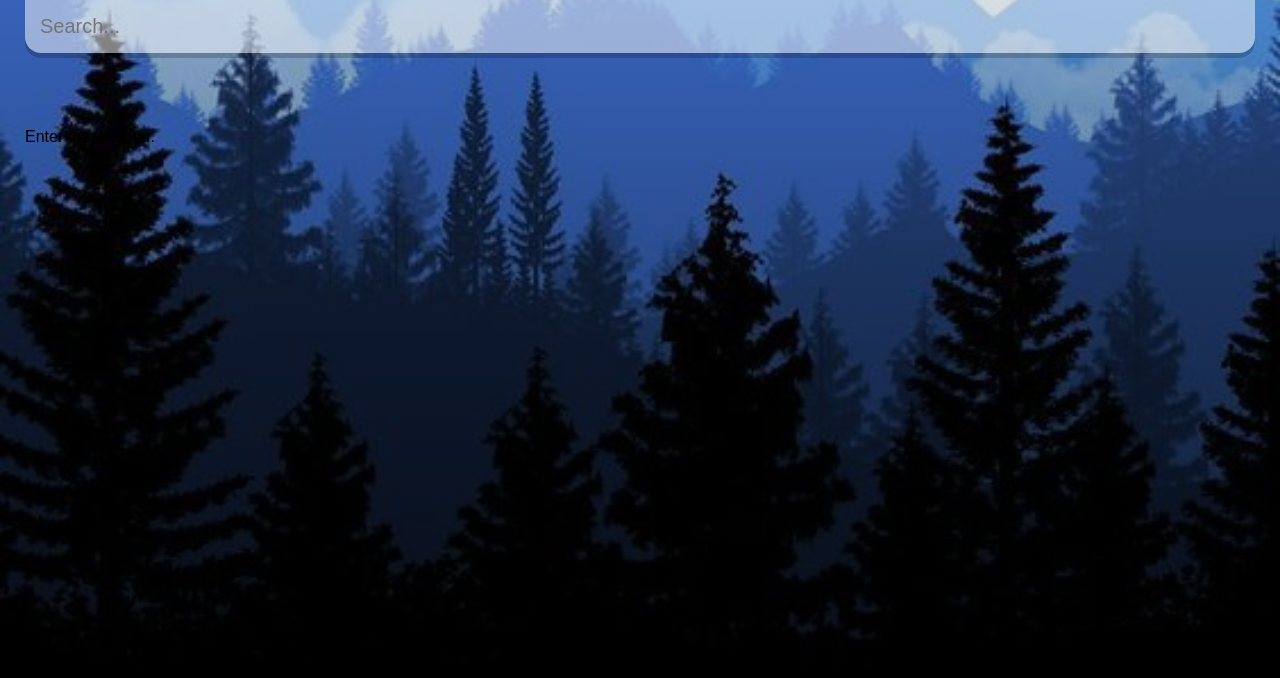
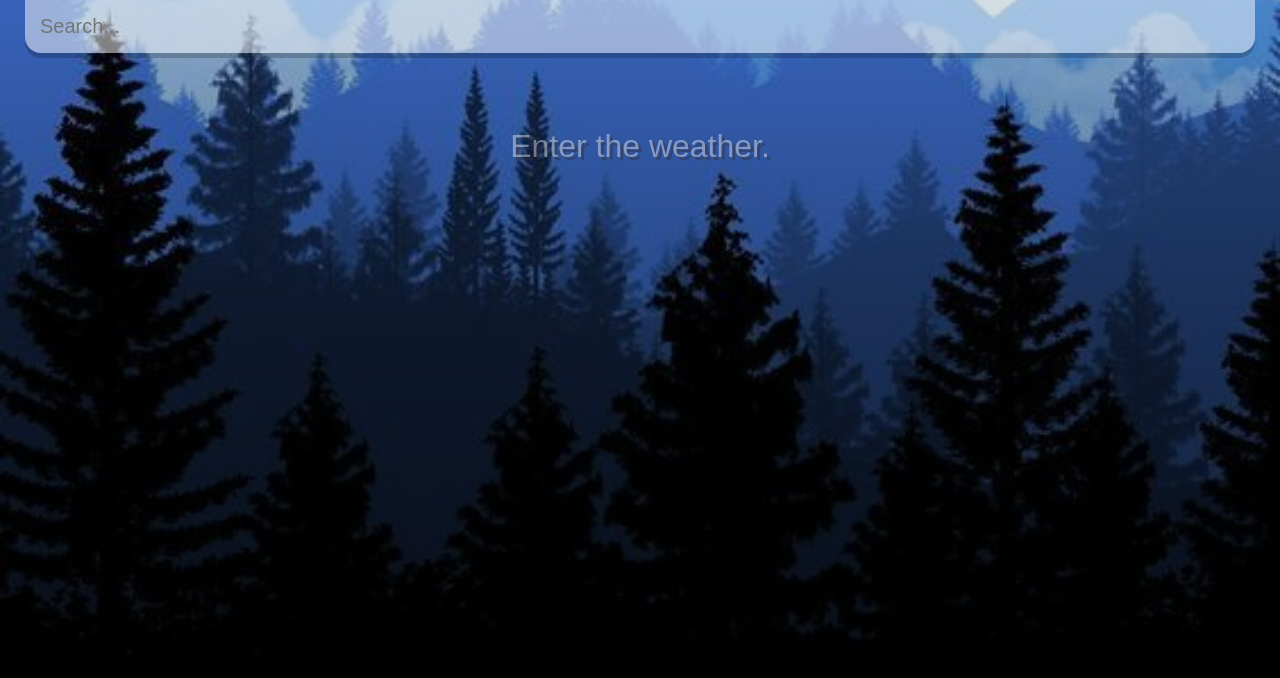
Before and after one commit to leebee2/react-weather, a React (Create React App) app in the folder react-weather/: page / in a window 1280 px wide. Shown: the top 678 px of the page. Built offline with nearby package versions, Linux system fonts and the light colour scheme.

Commit message:
1004 수정사항 배포

```diff
--- a/react-weather/src/App.js
+++ b/react-weather/src/App.js
@@ -122,7 +122,7 @@ function App() {
             </div>
           </div>
         ) : (
-            <div className="location">
+            <div className="empty">
             Enter the weather.
           </div>)}
       </main>
--- a/react-weather/src/index.css
+++ b/react-weather/src/index.css
@@ -60,6 +60,14 @@ main {
   font-size: 22px;
 }
 
+.empty{
+  color: rgba(255, 255, 255, 0.414);
+  font-size: 32px;
+  font-weight: 500;
+  text-align: center;
+  text-shadow: 3px 3px rgba(50, 50, 70, 0.5);
+}
+
 .location-box .location {
   color : #fff;
   font-size: 32px;
```
Also changed, not shown: react-weather/package.json (+7 -1 lines), 2 other files (tests, documents, lock files or other folders).
